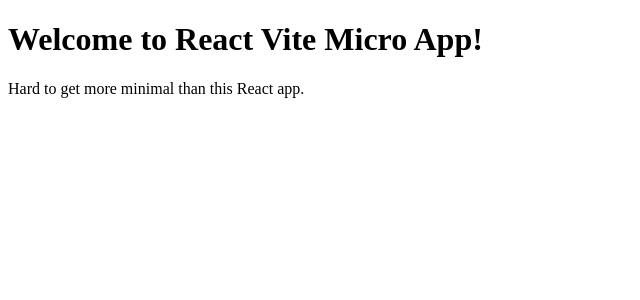
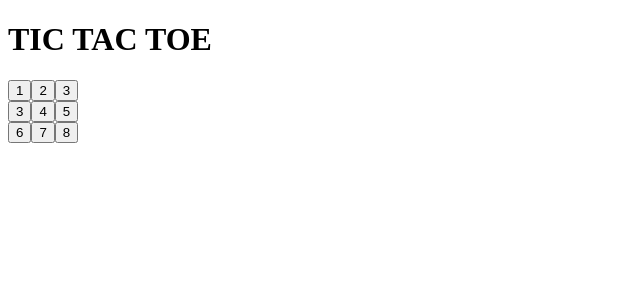
Before and after one commit to Krish-Sinha/tictactoe, a React (Vite) app: page / in a window 1280 px wide. Shown: the top 300 px of the page, without its empty margins (0-640 px from the left). Built offline with nearby package versions, Linux system fonts and the light colour scheme.

Commit message:
created baord and square components

```diff
--- a/index.html
+++ b/index.html
@@ -1,7 +1,7 @@
 <!DOCTYPE html>
 <html>
   <head>
-    <title>React Vite Micro App</title>
+    <title>TIC TAC TOE</title>
   </head>
   <body>
     <div id="root"></div>
--- a/src/App.jsx
+++ b/src/App.jsx
@@ -1,10 +1,11 @@
 import React from "react";
+import Board from './Components/Board';
 
 const App=() =>{
   return(
     <>
-    <h1>Welcome to React Vite Micro App!</h1>
-    <p>Hard to get more minimal than this React app.</p>
+    <h1>TIC TAC TOE</h1>
+    <Board />
   </>
   );
 };
--- /dev/null
+++ b/src/Components/Board.jsx
@@ -0,0 +1,28 @@
+import React from 'react'
+import Square from './Square'
+
+const Board = () => {
+  return (
+    <div>
+        <div>
+       <Square value="1"/>
+       <Square value="2"/>
+       <Square value="3"/>
+        </div>
+
+        <div>
+       <Square value="3"/>
+       <Square value="4"/>
+       <Square value="5"/>
+        </div>
+
+        <div>
+       <Square value="6"/>
+       <Square value="7"/>
+       <Square value="8"/>
+        </div>
+    </div>
+  );
+};
+
+export default Board;
--- /dev/null
+++ b/src/Components/Square.jsx
@@ -0,0 +1,9 @@
+import React from 'react'
+
+const Square = ({value}) => {
+  return (
+    <button type="button">{value}</button>
+  )
+}
+
+export default Square
```
